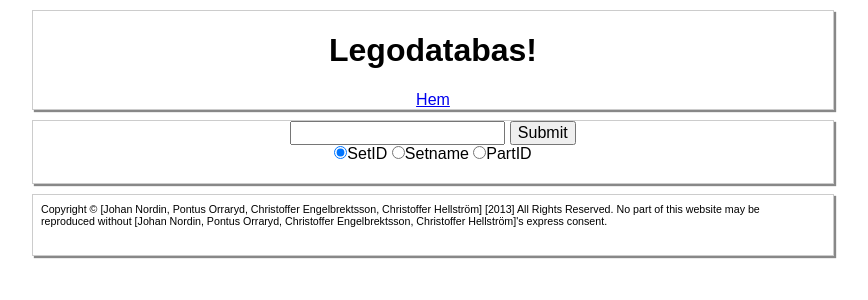
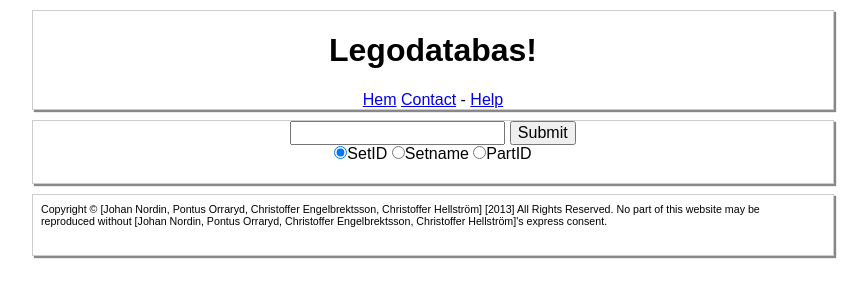
Before and after one commit to Porraryd/LegoEP, a PHP site: page /index.php in a window 1280 px wide. Shown: the top 300 px of the page, without its empty margins (207-1075 px from the left). Run offline with PHP 8.4, Linux system fonts and the light colour scheme.

Commit message:
mergefix

```diff
--- a/templates/header.php
+++ b/templates/header.php
@@ -19,5 +19,7 @@
 
 				<nav>
 					<a href="index.php">Hem</a>
+					<a href="contact.php">Contact</a>
+ -          		<a href="help.php">Help</a>
 				</nav>
 			</header>
```
